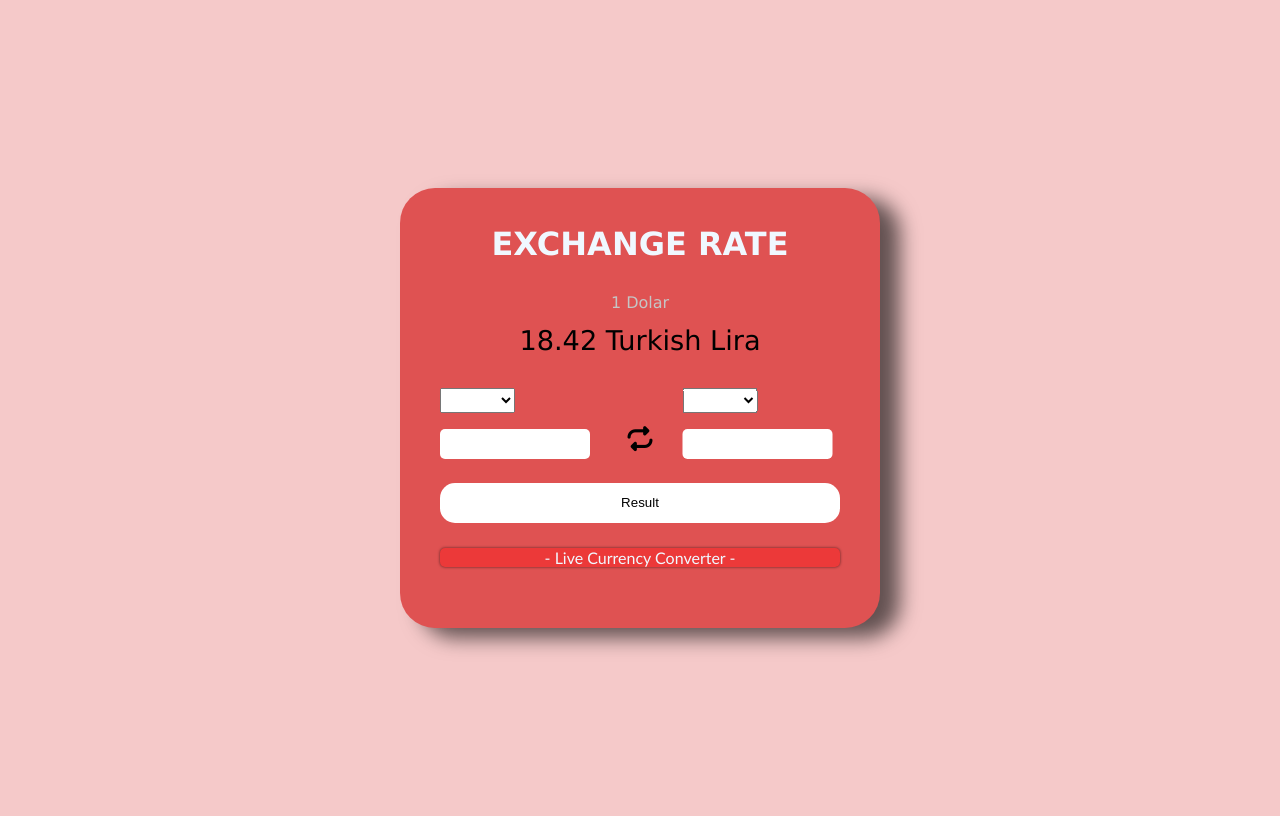
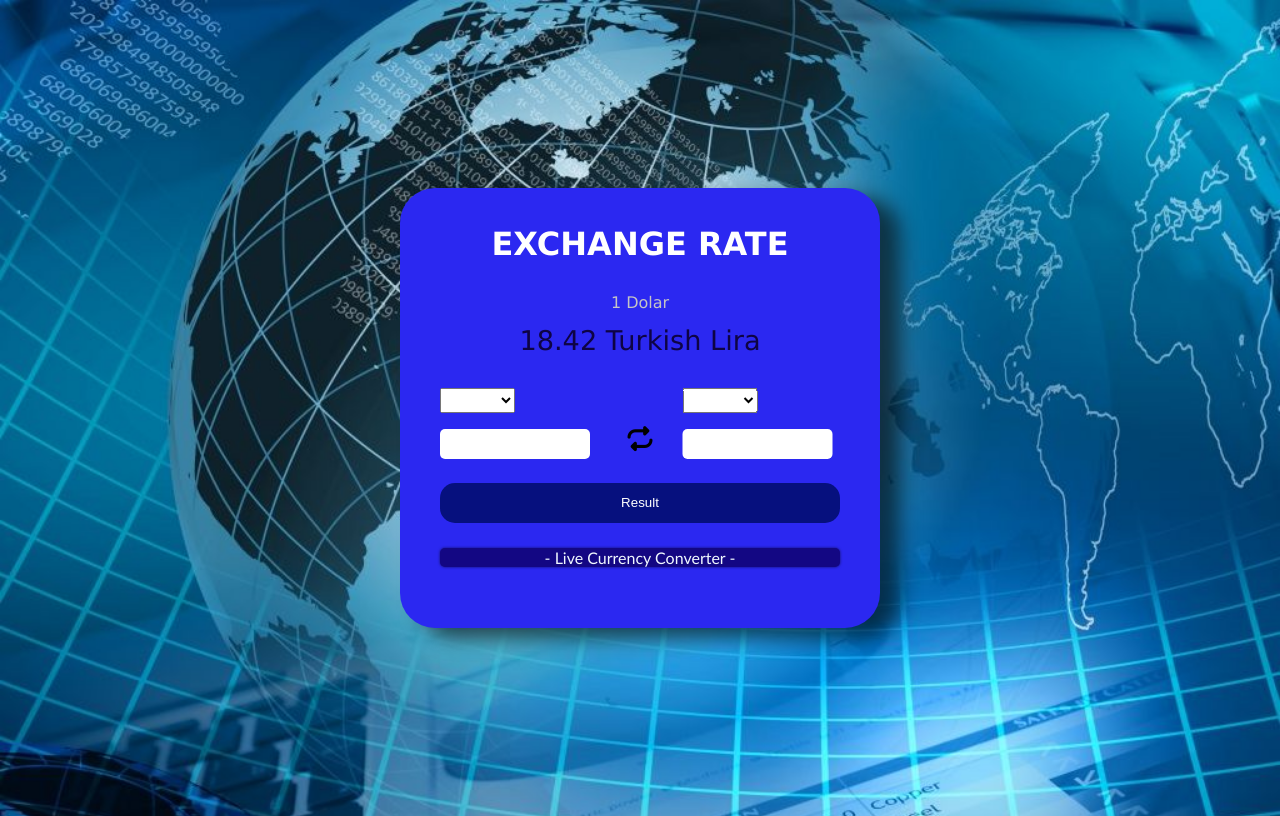
Before and after one commit to yusuffemreavsar/Front-End-Projects, a plain HTML site: page Live Exchange Rate/index.html in a window 1280 px wide. Drawn offline with Linux system fonts and the light colour scheme; no server answers; a web font is replaced by a local one.

Commit message:
Exchange Rate.

```diff
--- a/Live Exchange Rate/script.js
+++ b/Live Exchange Rate/script.js
@@ -16,6 +16,7 @@ async function fetchRates(){
     let res =await fetch(requestURL)
     res=await res.json()
     rates=res.rates
+    console.log(rates)
     populateOptions()
 }
 //Filling of the Selections
--- a/Live Exchange Rate/style.css
+++ b/Live Exchange Rate/style.css
@@ -1,7 +1,9 @@
 @import url('https://fonts.googleapis.com/css2?family=Alumni+Sans+Inline+One&family=Inter:wght@300&family=Roboto+Slab:wght@400;500;600;700&display=swap');
 
 body{
-    background-color: rgb(245, 201, 201);
+    background-image: url('bgr.jpg');
+    background-repeat: no-repeat;
+    background-size: cover;
     display: flex;
     justify-content:center ;
     align-items: center;
@@ -9,7 +11,7 @@ body{
     overflow: hidden;
 }
 .container{
-    background-color: rgb(223, 82, 82);
+    background-color: rgb(43, 40, 241);
     width: 400px;
     height: 350px;
     padding-top: 10px;
@@ -22,7 +24,7 @@ body{
 
 }
 .heading{
-    color: aliceblue;
+    color: rgb(255, 255, 255);
     text-align: center;
     text-transform: uppercase;
     font-size: 2rem;
@@ -43,6 +45,7 @@ font-size: 1rem;
 .rate2{
     margin-top: 0.8rem;
     font-size: 1.7rem;
+    color: rgb(14, 4, 68);
 }
 .main{
     display: flex;
@@ -82,24 +85,24 @@ font-size: 1rem;
     width: 100%;
     height: 40px;
     text-align: center;
-    color: rgb(0, 0, 0);
-    background-color: rgb(255, 255, 255);
+    color: rgb(255, 255, 255);
+    background-color: rgb(6, 16, 126);
     border: none;
     outline: none;
     border-radius: 15px;
 }
 .result:hover{
-    background-color: rgb(240, 240, 240);
+    background-color: rgb(16, 6, 63);
 }
 .result:active{
-    background-color: rgb(141, 140, 140);
+    background-color: rgb(14, 6, 73);
 }
 .footer{
     text-align: center;
     margin-top: 25px;
     font-family: 'Gill Sans', 'Gill Sans MT', Calibri, 'Trebuchet MS', sans-serif;
     color: aliceblue;
-    background-color: rgb(236, 57, 57);
+    background-color: rgb(19, 7, 131);
     box-shadow: 0px 0px 3px rgba(0, 0, 0, 0.6);
     border-radius: 5px;
 }
```
Also changed, not shown: Live Exchange Rate/bgr.jpg (added).
